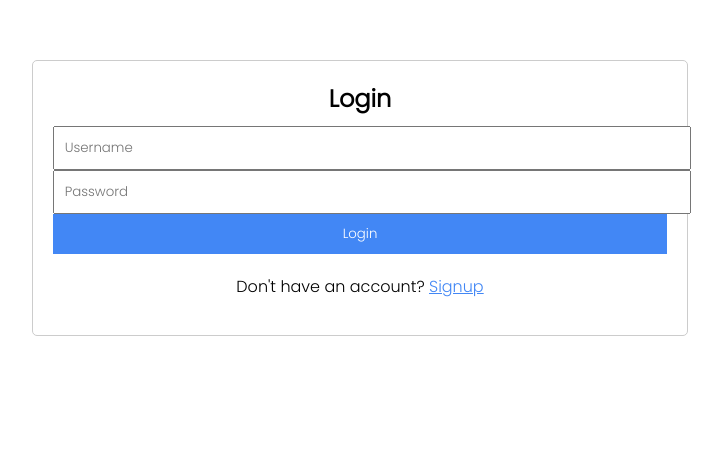
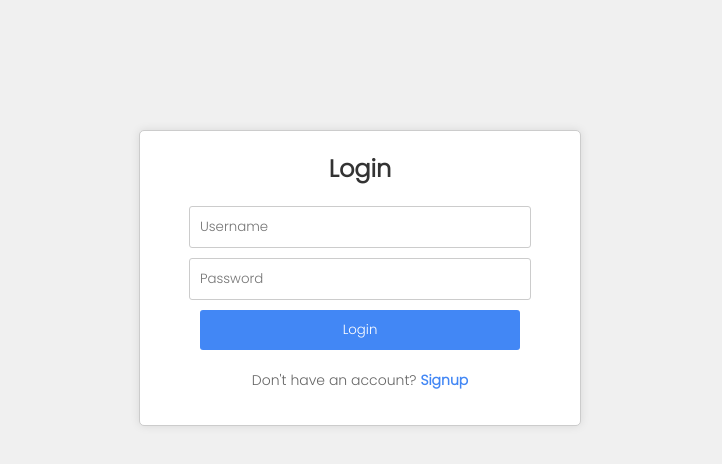
Before and after one commit to Techvocate/client_portal, a React (Create React App) app: page /login in a window 1280 px wide. Shown: the part 122-586 px from the top of the page, without its empty margins (280-1002 px from the left). Built offline with nearby package versions, Linux system fonts and the light colour scheme.

Commit message:
login signup css changes

```diff
--- a/src/components/register/Login.css
+++ b/src/components/register/Login.css
@@ -1,27 +1,34 @@
+/* Styling for Login Page */
 .login-container {
-    display: grid;
-    place-items: center;
-    height: 80vh;
+  display: flex;
+  justify-content: center;
+  align-items: center;
+  height: 100vh;
+  background-color: #f0f0f0; /* Background color for the whole page */
 }
 
 .form-container {
-    display: grid;
-    gap: 10px;
+  max-width: 400px; /* Adjust as needed for your form width */
   padding: 20px;
   border: 1px solid #ccc;
   border-radius: 5px;
-    text-align: center;
+  background-color: #ffffff; /* Background color for the form */
+  box-shadow: 0 0 10px rgba(0, 0, 0, 0.1); /* Add a subtle box shadow */
 }
 
 h2 {
   margin: 0;
+  color: #333; /* Text color for the heading */
 }
 
 input[type="text"],
 input[type="password"],
 .but1 {
-    width: 100%;
+  width: 80%;
   padding: 10px;
+  margin-top: 10px; /* Add some spacing between input elements */
+  border: 1px solid #ccc;
+  border-radius: 3px;
 }
 
 .but1 {
@@ -29,12 +36,22 @@
   color: white;
   border: none;
   cursor: pointer;
+  transition: background-color 0.3s; /* Smooth hover effect */
+}
+
+.but1:hover {
+  background-color: #3366cc; /* Darker shade on hover */
 }
 
 .signup-link {
   margin-top: 10px;
+  text-align: center;
+  font-size: 14px;
+  color: #666; /* Text color for the sign-up link */
 }
 
 .signup-link a {
   color: #4287f5;
+  text-decoration: none;
+  font-weight: bold; /* Make the link bold */
 }
--- a/src/components/register/Signup.css
+++ b/src/components/register/Signup.css
@@ -1,7 +1,8 @@
 .signup-container {
     display: grid;
     place-items: center;
-    height: 80vh;
+    height: 100vh;
+    background-color: #f0f0f0;
   }
 
   .form-container {
@@ -21,21 +22,30 @@
   input[type="email"],
   input[type="password"],
   .but1 {
-    width: 100%;
+    margin-top: 10px;
+    width: 80%;
     padding: 10px;
+    border: 1px solid #ccc;
+  border-radius: 3px;
   }
 
   .but1 {
     background-color: #4287f5;
-    color: white;
-    border: none;
-    cursor: pointer;
+  color: white;
+  border: none;
+  cursor: pointer;
+  transition: background-color 0.3s;
   }
 
   .login-link {
     margin-top: 10px;
+  text-align: center;
+  font-size: 14px;
+  color: #666;
   }
 
   .login-link a {
     color: #4287f5;
+  text-decoration: none;
+  font-weight: bold;
   }
```
Lines whose indentation alone changed are shown as unchanged.
